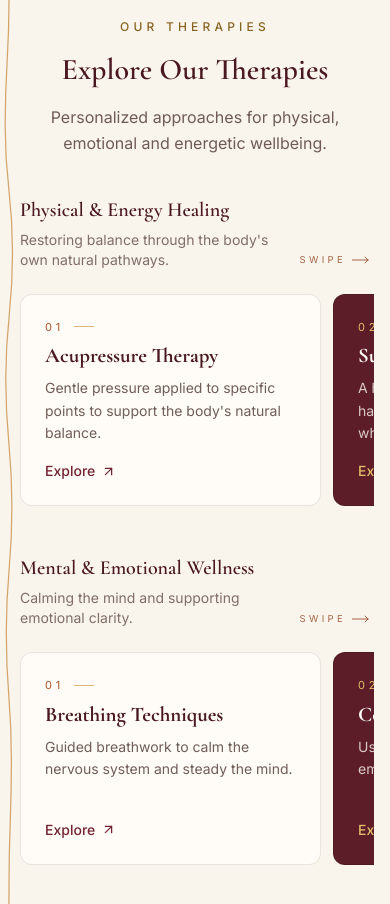
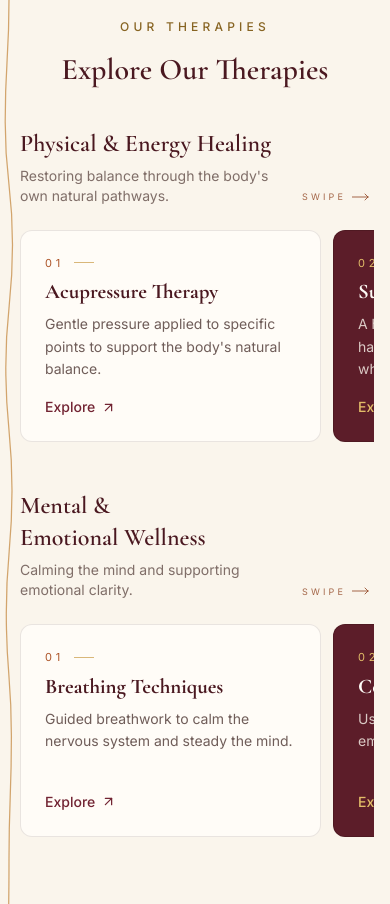
Before and after one commit to pranavsrini123/heal, a React (Vite) app: page / in a window 390 px wide. Shown: the part 895-1799 px from the top of the page. Built offline with nearby package versions, Linux system fonts and the light colour scheme.

Commit message:
Therapy category titles larger, smaller mobile swipe label, remove therapies subtitle

```diff
--- a/src/components/sections/Therapies.tsx
+++ b/src/components/sections/Therapies.tsx
@@ -16,11 +16,7 @@ export function Therapies() {
   return (
     <section id="therapies" className="relative bg-cream-100 pb-10 pt-16 sm:pb-16 sm:pt-28" aria-label="Our therapies">
       <div data-thread-content className="relative z-[2] mx-auto max-w-7xl px-5 sm:px-8">
-        <SectionHeading
-          eyebrow="Our Therapies"
-          title="Explore Our Therapies"
-          subtitle="Personalized approaches for physical, emotional and energetic wellbeing."
-        />
+        <SectionHeading eyebrow="Our Therapies" title="Explore Our Therapies" />
 
         <div className="mt-10 flex flex-col gap-10 sm:mt-16 sm:gap-16">
           {categoryOrder.map((category) => {
@@ -29,13 +25,13 @@ export function Therapies() {
               <div key={category}>
                 <div className="mb-5 flex items-end justify-between gap-4 sm:mb-7">
                   <div className="flex flex-col gap-1.5">
-                    <h3 className="font-display text-xl font-semibold text-wine-800 sm:text-2xl">
+                    <h3 className="text-balance font-display text-2xl font-semibold text-wine-800 sm:text-3xl">
                       {therapyCategories[category].title}
                     </h3>
                     <p className="font-sans text-sm text-ink-700/70">{therapyCategories[category].description}</p>
                   </div>
                   {/* Swipe hint — only where the row scrolls. */}
-                  <span className="mb-0.5 hidden shrink-0 items-center gap-1.5 font-sans text-[9.5px] uppercase tracking-widest2 text-clay-600/80 min-[360px]:flex md:text-[11px] xl:hidden" aria-hidden="true">
+                  <span className="mb-0.5 hidden shrink-0 items-center gap-1.5 font-sans text-[9px] uppercase tracking-widest2 text-clay-600/80 min-[360px]:flex md:text-[11px] xl:hidden" aria-hidden="true">
                     Swipe
                     <svg width="18" height="8" viewBox="0 0 18 8" fill="none">
                       <path d="M0 4h16m0 0L13 1m3 3-3 3" stroke="currentColor" strokeWidth="1" strokeLinecap="round" strokeLinejoin="round" />
```
